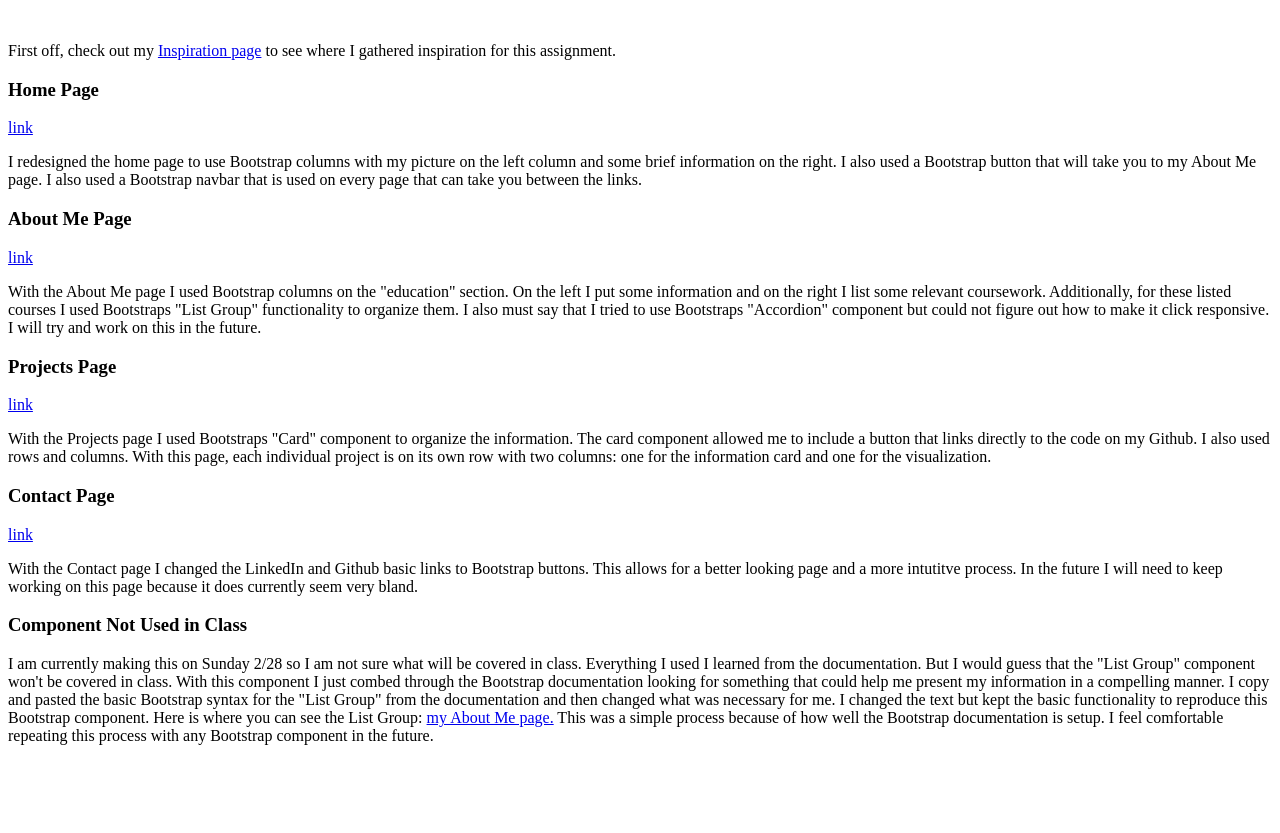
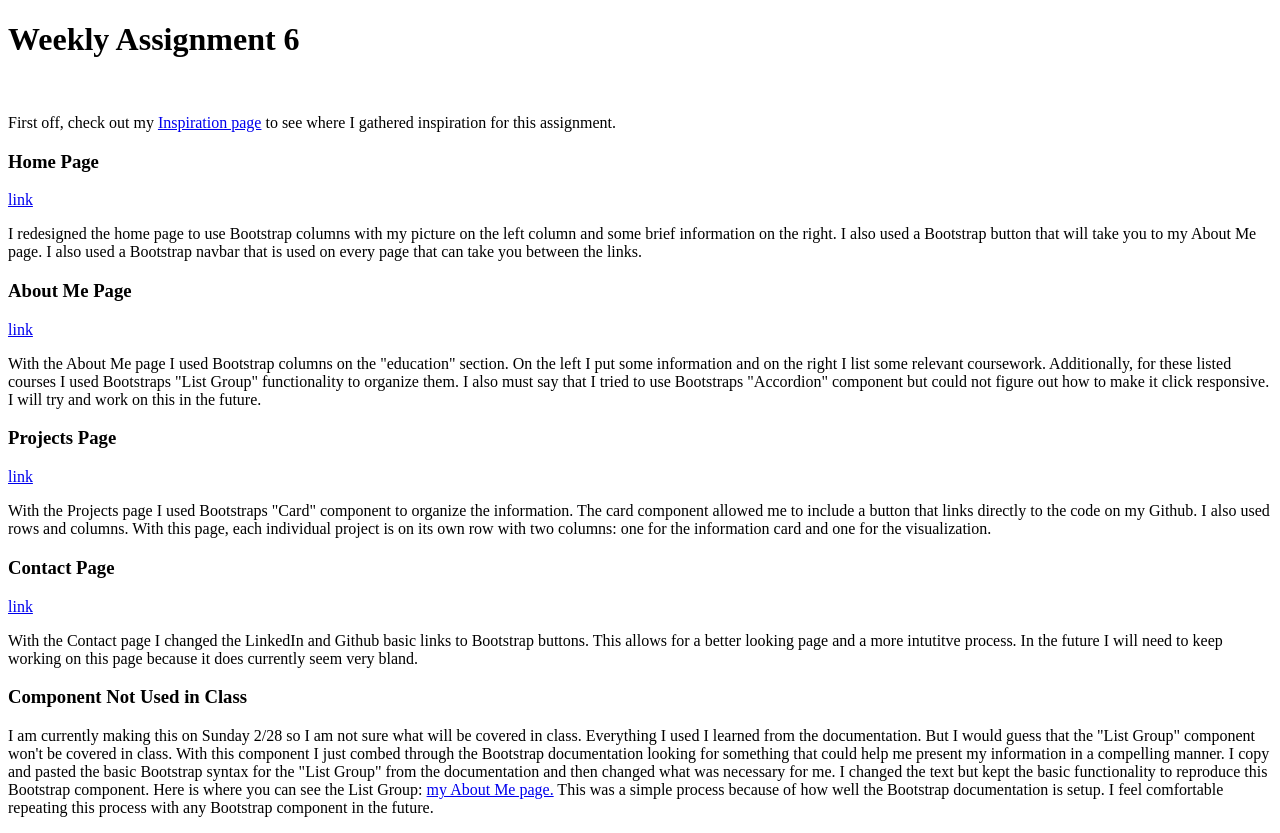
Before and after one commit to CadeDannels/cadedannels.github.io, a plain HTML site: page Portfolio2.0/redesign.html in a window 1280 px wide. Before the commit the page ends 800 px from the top, so only its background shows below. Drawn offline with Linux system fonts and the light colour scheme.

Commit message:
Update redesign.html

```diff
--- a/Portfolio2.0/redesign.html
+++ b/Portfolio2.0/redesign.html
@@ -4,6 +4,7 @@
 	<title>Redesign</title>
 </head>
 <body>
+	<h1>Weekly Assignment 6</h1>
 	<br>
 	<p>First off, check out my <a href="inspiration.html">Inspiration page</a> to see where I gathered inspiration for this assignment.</p>
 	<h3>Home Page</h3>
```
